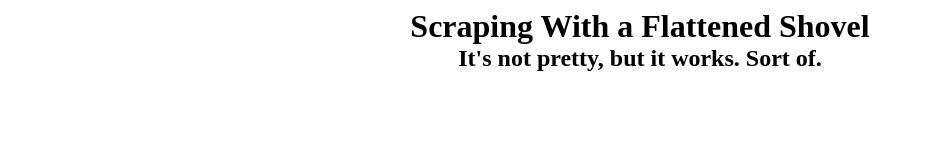
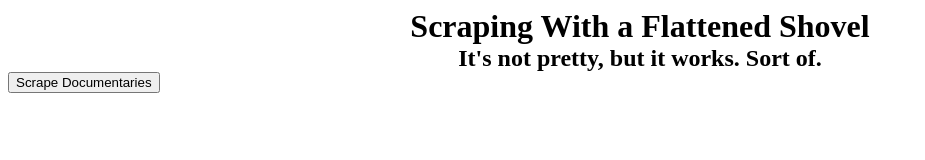
Before and after one commit to christinaqtruong/FlattenedShovel, a website: page public/index.html in a window 1280 px wide. Shown: the whole page, without its empty margins (0-925 px from the left). Drawn offline with nearby package versions, Linux system fonts and the light colour scheme; no server answers.

Commit message:
Added a scrape button that links to the scrape site

```diff
--- a/public/index.html
+++ b/public/index.html
@@ -4,17 +4,7 @@
     <meta charset="UTF-8">
     <title>Flattened Shovel</title>
     <style>
-      /* #wrapper {
-        width: 960px;
-        margin-left: auto;
-        margin-right: auto;
-        padding-top: 5%;
-      } */
       #articles {
-        /* display: inline-block;
-        overflow: auto; */
-        /* width: 60%;
-        height: 700px; */
         margin: 0 auto;
         text-align: center;
       }
@@ -48,6 +38,7 @@
       <h2>It's not pretty, but it works. Sort of.</h2>
       <div id="articles"></div>
       <div id="notes"></div>
+      <a href="/scrape"> <button>Scrape Documentaries</button></a>
     </div>
     <script src="https://cdnjs.cloudflare.com/ajax/libs/jquery/3.2.1/jquery.min.js"></script>
     <script src="app.js"></script>
```
